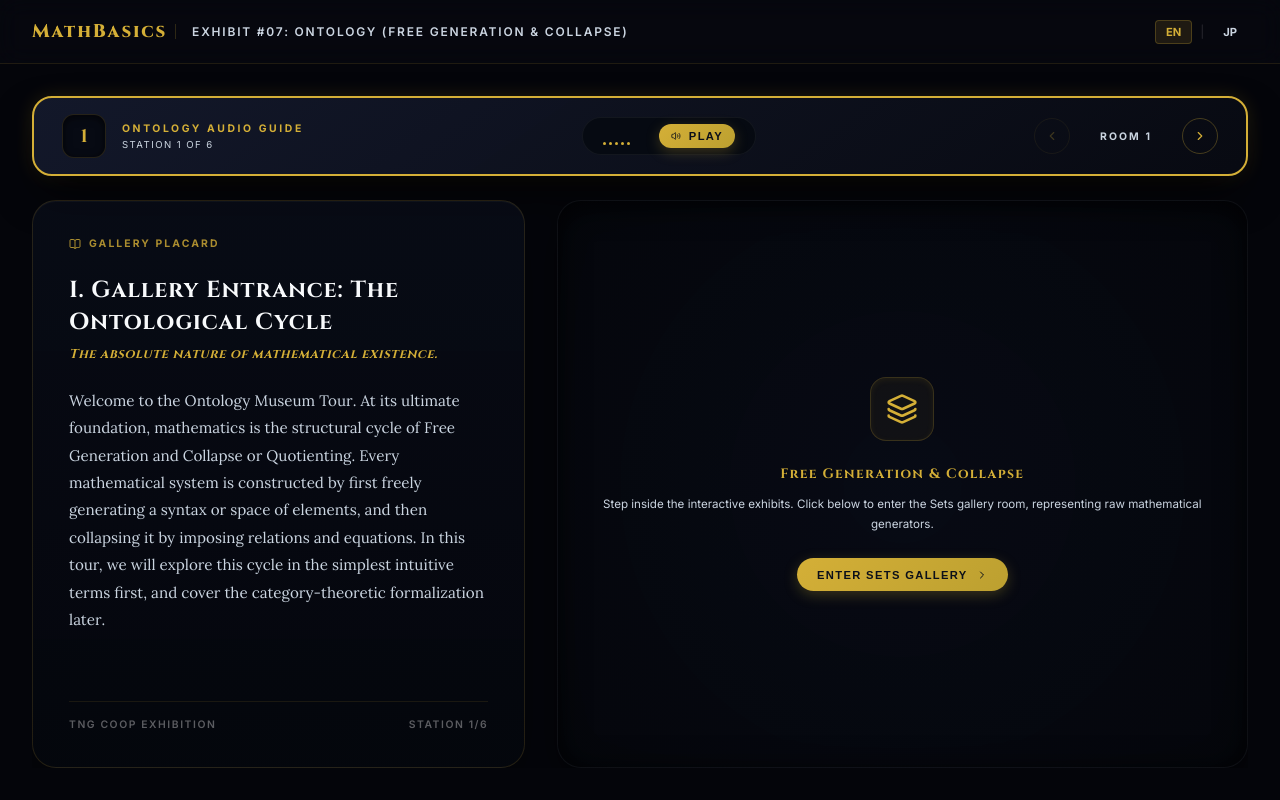
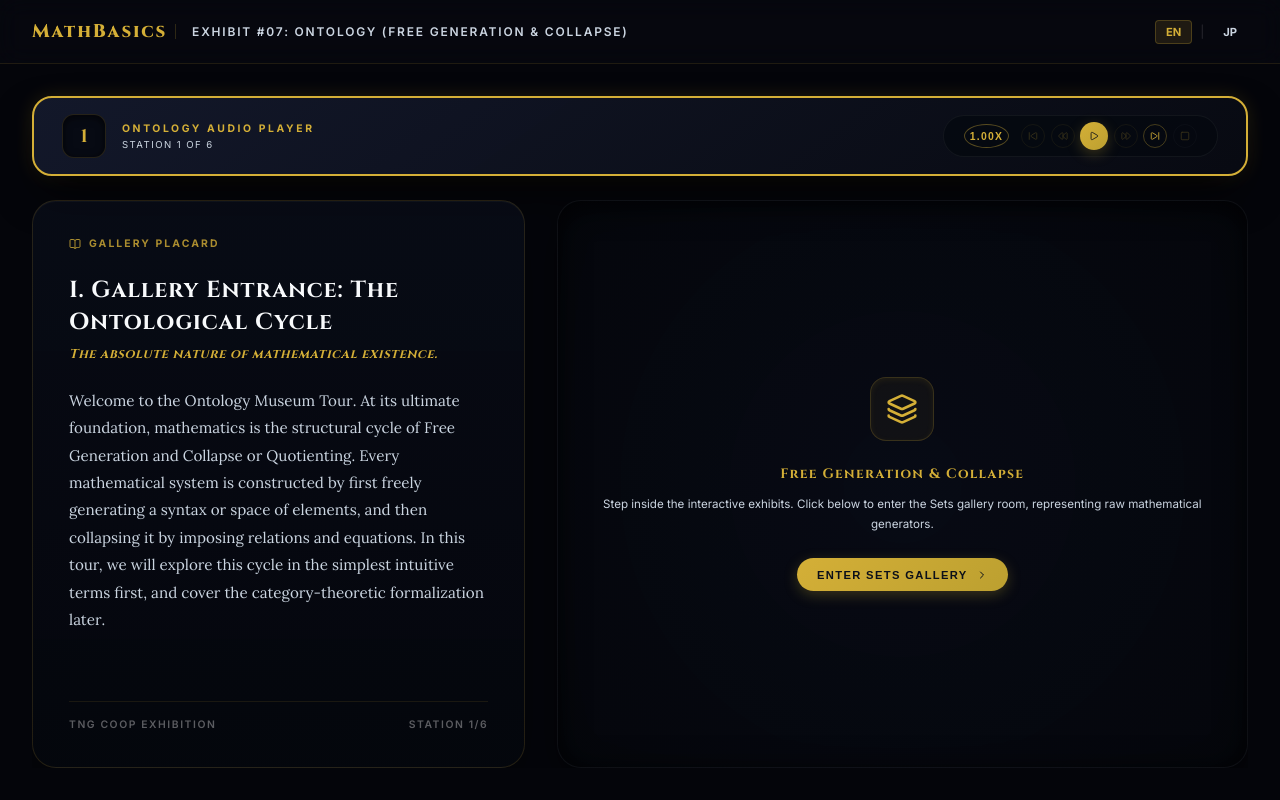
Before and after one commit to tng-coop/math, a React (Vite) app: page / in a window 1280 px wide. Built offline with nearby package versions, Linux system fonts and the light colour scheme.

Commit message:
feat: implement advanced audio controls including play/pause/stop, speed cycle and seek

```diff
--- a/src/components/AdjunctionVisualizer.tsx
+++ b/src/components/AdjunctionVisualizer.tsx
@@ -1,7 +1,8 @@
 import React, { useState, useEffect } from 'react';
 import {
-  ArrowRight, Layers,
-  CheckCircle2, Volume2, VolumeX, ChevronLeft, ChevronRight, BookOpen
+  ArrowRight, Layers, CheckCircle2, BookOpen,
+  Play, Pause, Square, SkipBack, SkipForward, FastForward, Rewind,
+  ChevronRight
 } from 'lucide-react';
 
 interface ElementNode {
@@ -34,11 +35,13 @@ export default function AdjunctionVisualizer({ language }: { language: 'en' | 'j
   const [counitInput, setCounitInput] = useState<string>('I-I-I');
   const [counitResult, setCounitResult] = useState<string | null>(null);
 
-  // Text-to-Speech (TTS) state
+  // Text-to-Speech (TTS) states
   const [activeSpeechText, setActiveSpeechText] = useState<string | null>(null);
   const [voices, setVoices] = useState<SpeechSynthesisVoice[]>([]);
   const [selectedVoiceName, setSelectedVoiceName] = useState<string>('');
   const [currentCharIndex, setCurrentCharIndex] = useState<number>(-1);
+  const [speedMultiplier, setSpeedMultiplier] = useState<number>(1.0);
+  const [isPaused, setIsPaused] = useState<boolean>(false);
 
   // Load voices dynamically based on active language selection
   useEffect(() => {
@@ -105,12 +108,16 @@ export default function AdjunctionVisualizer({ language }: { language: 'en' | 'j
 
   // Stop speech when current stop or language changes
   useEffect(() => {
-    if ('speechSynthesis' in window) {
-      window.speechSynthesis.cancel();
-      setActiveSpeechText(null);
-      setCurrentCharIndex(-1);
+    stopSpeechComplete();
+  }, [currentStop, language]);
+
+  // Hot-reload speed multiplier mid-speech
+  useEffect(() => {
+    if (activeSpeechText) {
+      const activeIdx = currentCharIndex >= 0 ? currentCharIndex : 0;
+      startSpeech(activeSpeechText, activeIdx);
     }
-  }, [currentStop, language]);
+  }, [speedMultiplier]);
 
   useEffect(() => {
     return () => {
@@ -120,15 +127,26 @@ export default function AdjunctionVisualizer({ language }: { language: 'en' | 'j
     };
   }, []);
 
-  const speakCurrentStop = (text: string) => {
+  const stopSpeechComplete = () => {
     if ('speechSynthesis' in window) {
-      if (activeSpeechText === text) {
       window.speechSynthesis.cancel();
+    }
     setActiveSpeechText(null);
     setCurrentCharIndex(-1);
-      } else {
+    setIsPaused(false);
+  };
+
+  const startSpeech = (text: string, startIndex: number) => {
+    if (!('speechSynthesis' in window)) return;
     window.speechSynthesis.cancel();
-        const cleanText = text.replace(/[\$\{\}\[\]\(\)⊣→≅↦]/g, ' ');
+
+    const sliceText = text.substring(startIndex);
+    if (!sliceText.trim()) {
+      stopSpeechComplete();
+      return;
+    }
+
+    const cleanText = sliceText.replace(/[\$\{\}\[\]\(\)⊣→≅↦]/g, ' ');
     const utterance = new SpeechSynthesisUtterance(cleanText);
 
     const voice = voices.find(v => v.name === selectedVoiceName);
@@ -136,31 +154,79 @@ export default function AdjunctionVisualizer({ language }: { language: 'en' | 'j
       utterance.voice = voice;
     }
 
-        utterance.rate = language === 'ja' ? 0.95 : 0.92;
+    const baseRate = language === 'ja' ? 0.95 : 0.92;
+    utterance.rate = baseRate * speedMultiplier;
     utterance.pitch = 1.0;
 
     utterance.onboundary = (event) => {
       if (event.name === 'word') {
-            setCurrentCharIndex(event.charIndex);
+        setCurrentCharIndex(startIndex + event.charIndex);
       }
     };
 
     utterance.onend = () => {
-          setActiveSpeechText(null);
-          setCurrentCharIndex(-1);
+      // If speaking state went false, it finished naturally
+      setTimeout(() => {
+        if (!window.speechSynthesis.speaking && !window.speechSynthesis.pending) {
+          stopSpeechComplete();
+        }
+      }, 60);
     };
+
     utterance.onerror = () => {
-          setActiveSpeechText(null);
-          setCurrentCharIndex(-1);
+      stopSpeechComplete();
     };
 
     window.speechSynthesis.speak(utterance);
     setActiveSpeechText(text);
-        setCurrentCharIndex(0);
+    setIsPaused(false);
+    setCurrentCharIndex(startIndex);
+  };
+
+  const speakCurrentStop = (text: string) => {
+    if (!('speechSynthesis' in window)) return;
+
+    if (activeSpeechText === text) {
+      // Toggle play / pause state
+      if (isPaused) {
+        window.speechSynthesis.resume();
+        setIsPaused(false);
+      } else {
+        window.speechSynthesis.pause();
+        setIsPaused(true);
       }
     } else {
-      alert("Text-to-speech is not supported in this browser.");
+      startSpeech(text, 0);
     }
+  };
+
+  const handleSeek = (direction: 'fwd' | 'rwd') => {
+    if (!activeSpeechText) return;
+    const words = getSpokenWords(activeSpeechText, language);
+    if (words.length === 0) return;
+
+    // Locate active word index
+    let currentWordIdx = words.findIndex(
+      w => currentCharIndex >= w.start && currentCharIndex <= w.end
+    );
+    if (currentWordIdx === -1) {
+      currentWordIdx = words.findIndex(w => w.start > currentCharIndex);
+      if (currentWordIdx === -1) currentWordIdx = words.length - 1;
+    }
+
+    const wordSkip = 4; // Word seek step size
+    let targetWordIdx = direction === 'fwd'
+      ? Math.min(words.length - 1, currentWordIdx + wordSkip)
+      : Math.max(0, currentWordIdx - wordSkip);
+
+    const targetWord = words[targetWordIdx];
+    startSpeech(activeSpeechText, targetWord.start);
+  };
+
+  const cycleSpeed = () => {
+    const speeds = [1.0, 1.25, 1.5, 2.0];
+    const nextIdx = (speeds.indexOf(speedMultiplier) + 1) % speeds.length;
+    setSpeedMultiplier(speeds[nextIdx]);
   };
 
   const addElement = () => {
@@ -188,11 +254,7 @@ export default function AdjunctionVisualizer({ language }: { language: 'en' | 'j
     setMonoidWords([]);
     setAnimationState('idle');
     setCounitResult(null);
-    if ('speechSynthesis' in window) {
-      window.speechSynthesis.cancel();
-      setActiveSpeechText(null);
-      setCurrentCharIndex(-1);
-    }
+    stopSpeechComplete();
   };
 
   // Functor F: Free Generation
@@ -416,22 +478,22 @@ export default function AdjunctionVisualizer({ language }: { language: 'en' | 'j
             {currentStop}
           </div>
           <div className="device-meta">
-            <h4>{language === 'en' ? 'Ontology Audio Guide' : '存在論音声ガイド'}</h4>
+            <h4>{language === 'en' ? 'Ontology Audio Player' : '存在論オーディオプレーヤー'}</h4>
             <p>{language === 'en' ? `Station ${currentStop} of ${tourStops.length}` : `ステーション ${currentStop} / ${tourStops.length}`}</p>
           </div>
         </div>
 
-        {/* Dynamic Voice Selection & Playback Controls */}
-        <div className="audio-controls-group">
+        {/* Dynamic Voice Selection */}
+        <div className="audio-controls-group" style={{ gap: '0.75rem' }}>
           {voices.length > 0 && (
             <select
               value={selectedVoiceName}
               onChange={(e) => setSelectedVoiceName(e.target.value)}
               className="input-text"
               style={{
-                width: '130px',
-                fontSize: '0.65rem',
-                padding: '2px 6px',
+                width: '100px',
+                fontSize: '0.6rem',
+                padding: '1px 4px',
                 height: '24px',
                 background: 'rgba(0,0,0,0.5)',
                 border: '1px solid rgba(212,175,55,0.3)',
@@ -448,46 +510,92 @@ export default function AdjunctionVisualizer({ language }: { language: 'en' | 'j
             </select>
           )}
 
-          <div className="audio-wave">
-            <div className={`wave-bar ${isSpeaking ? 'active' : ''}`} />
-            <div className={`wave-bar ${isSpeaking ? 'active' : ''}`} />
-            <div className={`wave-bar ${isSpeaking ? 'active' : ''}`} />
-            <div className={`wave-bar ${isSpeaking ? 'active' : ''}`} />
-            <div className={`wave-bar ${isSpeaking ? 'active' : ''}`} />
-          </div>
+          {/* Speed Selector Pill */}
+          <button
+            onClick={cycleSpeed}
+            className="btn btn-outline"
+            style={{
+              fontSize: '0.65rem',
+              padding: '2px 8px',
+              height: '24px',
+              borderColor: 'rgba(212, 175, 55, 0.4)',
+              color: 'var(--primary)',
+              minWidth: '45px'
+            }}
+            title={language === 'en' ? 'Playback Speed' : '再生速度'}
+          >
+            {speedMultiplier.toFixed(2)}x
+          </button>
 
-          <button
-            onClick={() => speakCurrentStop(currentTourStop.text)}
-            className={`btn ${isSpeaking ? 'btn-secondary' : 'btn-primary'}`}
-            style={isSpeaking ? { backgroundColor: 'var(--error)', color: 'white', borderColor: 'var(--error)', padding: '4px 12px', height: '24px' } : { padding: '4px 12px', height: '24px' }}
-          >
-            {isSpeaking ? <VolumeX size={10} /> : <Volume2 size={10} />}
-            {isSpeaking ? (language === 'en' ? 'Stop' : '停止') : (language === 'en' ? 'Play' : '再生')}
-          </button>
-        </div>
-
-        {/* Navigation Controls */}
-        <div className="device-nav">
+          {/* Player controls */}
+          <div style={{ display: 'flex', alignItems: 'center', gap: '0.35rem' }}>
+            {/* Skip Prev Room */}
             <button
               onClick={prevStop}
               disabled={currentStop === 1}
               className="btn btn-outline"
-            title="Previous Room"
+              style={{ width: '24px', height: '24px', padding: '0', display: 'flex', alignItems: 'center', justifyContent: 'center' }}
+              title={language === 'en' ? 'Previous Stop' : '前のスポット'}
             >
-            <ChevronLeft size={14} />
+              <SkipBack size={10} />
             </button>
-          <span className="device-nav-text">
-            {language === 'en' ? `ROOM ${currentStop}` : `第 ${currentStop} 室`}
-          </span>
+
+            {/* Rewind Word-by-Word */}
+            <button
+              onClick={() => handleSeek('rwd')}
+              disabled={!isSpeaking}
+              className="btn btn-outline"
+              style={{ width: '24px', height: '24px', padding: '0', display: 'flex', alignItems: 'center', justifyContent: 'center' }}
+              title={language === 'en' ? 'Rewind' : '巻き戻し'}
+            >
+              <Rewind size={10} />
+            </button>
+
+            {/* Play / Pause Toggle */}
+            <button
+              onClick={() => speakCurrentStop(currentTourStop.text)}
+              className="btn btn-primary"
+              style={{ width: '28px', height: '28px', padding: '0', display: 'flex', alignItems: 'center', justifyContent: 'center', borderRadius: '50%' }}
+              title={isSpeaking && !isPaused ? (language === 'en' ? 'Pause' : '一時停止') : (language === 'en' ? 'Play' : '再生')}
+            >
+              {isSpeaking && !isPaused ? <Pause size={10} /> : <Play size={10} />}
+            </button>
+
+            {/* Fast-Forward Word-by-Word */}
+            <button
+              onClick={() => handleSeek('fwd')}
+              disabled={!isSpeaking}
+              className="btn btn-outline"
+              style={{ width: '24px', height: '24px', padding: '0', display: 'flex', alignItems: 'center', justifyContent: 'center' }}
+              title={language === 'en' ? 'Fast-Forward' : '早送り'}
+            >
+              <FastForward size={10} />
+            </button>
+
+            {/* Skip Next Room */}
             <button
               onClick={nextStop}
               disabled={currentStop === tourStops.length}
               className="btn btn-outline"
-            title="Next Room"
+              style={{ width: '24px', height: '24px', padding: '0', display: 'flex', alignItems: 'center', justifyContent: 'center' }}
+              title={language === 'en' ? 'Next Stop' : '次のスポット'}
             >
-            <ChevronRight size={14} />
+              <SkipForward size={10} />
+            </button>
+
+            {/* Stop Speech */}
+            <button
+              onClick={stopSpeechComplete}
+              disabled={!activeSpeechText}
+              className="btn btn-outline"
+              style={{ width: '24px', height: '24px', padding: '0', display: 'flex', alignItems: 'center', justifyContent: 'center', borderColor: activeSpeechText ? 'var(--error)' : 'rgba(255,255,255,0.1)' }}
+              title={language === 'en' ? 'Stop' : '停止'}
+            >
+              <Square size={10} style={{ fill: activeSpeechText ? 'var(--error)' : 'none', color: activeSpeechText ? 'var(--error)' : 'currentColor' }} />
             </button>
           </div>
+        </div>
+
       </div>
 
       {/* Main Museum Exhibit Display */}
```
Lines whose indentation alone changed are shown as unchanged.
